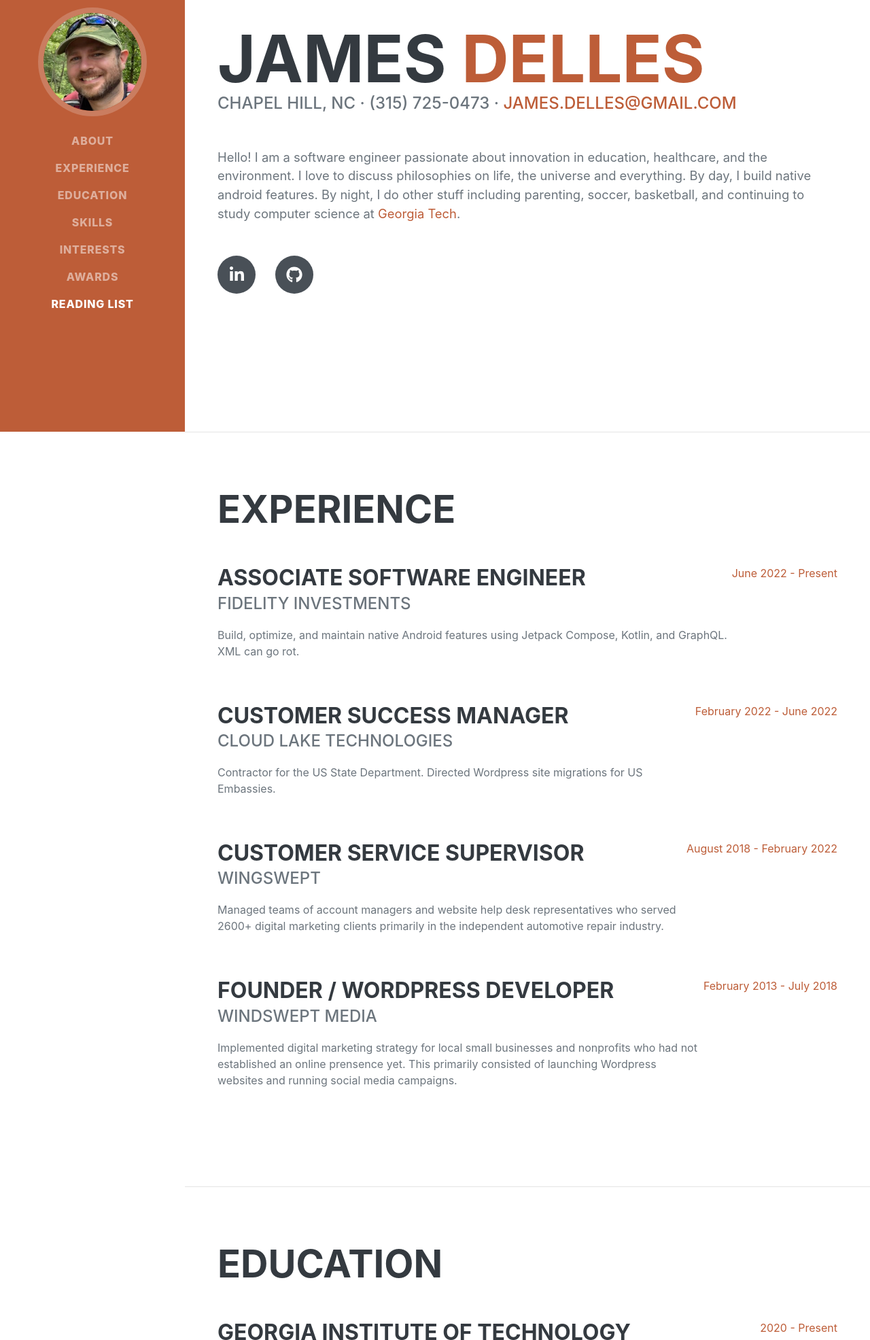
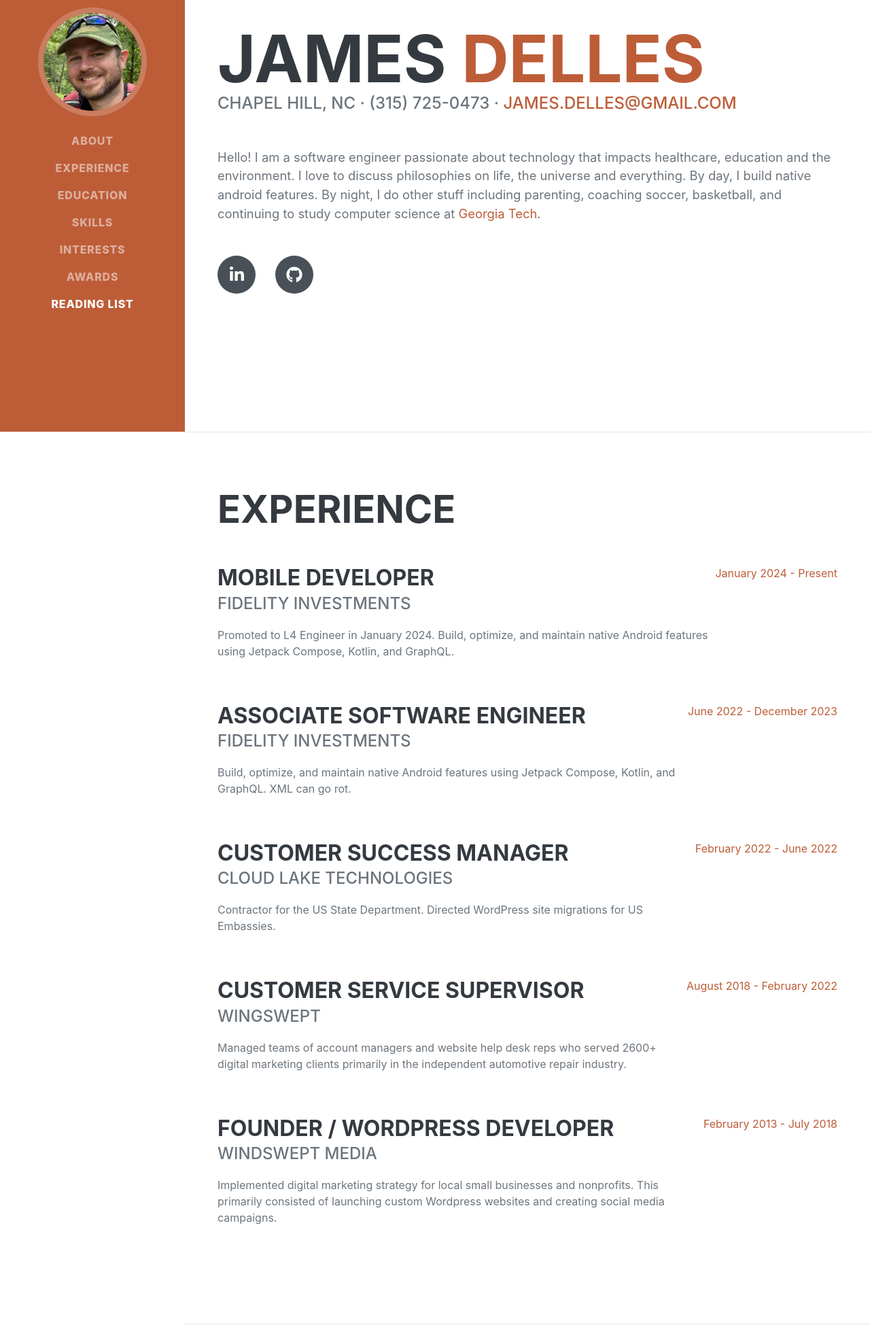
Before and after one commit to jdelles/jdelles.github.io, a plain HTML site: page index.html in a window 1280 px wide. Shown: the part 165-2136 px from the top of the page at 68% size. Drawn offline with nearby package versions, Linux system fonts and the light colour scheme; a web font is replaced by a local one.

Commit message:
Updated for current information

```diff
--- a/index.html
+++ b/index.html
@@ -8,7 +8,7 @@
         />
         <meta
             name="description"
-            content="Java and Web Developer obsessed with crafting outstanding user experiences based in Chapel Hill, North Carolina"
+            content="Mobile Engineer dedicated to crafting outstanding user experiences based in Chapel Hill, North Carolina"
         />
         <meta name="author" content="James Delles" />
         <title>Developer Portfolio | James Delles</title>
@@ -131,11 +131,10 @@
                     </div>
                     <p class="lead mb-5">
                         Hello! I am a software engineer passionate about
-                        innovation in education, healthcare, and the
-                        environment. I love to discuss philosophies on life, the
+                        technology that impacts healthcare, education and the environment. I love to discuss philosophies on life, the
                         universe and everything. By day, I build native android
                         features. By night, I do other stuff including
-                        parenting, soccer, basketball, and continuing to study
+                        parenting, coaching soccer, basketball, and continuing to study
                         computer science at
                         <a href="https://omscs.gatech.edu/">Georgia Tech</a>.
                     </p>
@@ -157,6 +156,25 @@
                 <div class="resume-section-content">
                     <h2 class="mb-5">Experience</h2>
                     <div
+                            class="d-flex flex-column flex-md-row justify-content-between mb-5"
+                    >
+                        <div class="flex-grow-1">
+                            <h3 class="mb-0">Mobile Developer</h3>
+                            <div class="subheading mb-3">
+                                Fidelity Investments
+                            </div>
+                            <p>
+                                Promoted to L4 Engineer in January 2024.
+                                Build, optimize, and maintain native Android
+                                features using Jetpack Compose, Kotlin, and
+                                GraphQL.
+                            </p>
+                        </div>
+                        <div class="flex-shrink-0">
+                            <span class="text-primary">January 2024 - Present</span>
+                        </div>
+                    </div>
+                    <div
                         class="d-flex flex-column flex-md-row justify-content-between mb-5"
                     >
                         <div class="flex-grow-1">
@@ -171,9 +189,7 @@
                             </p>
                         </div>
                         <div class="flex-shrink-0">
-                            <span class="text-primary"
-                                >June 2022 - Present</span
-                            >
+                            <span class="text-primary">June 2022 - December 2023</span>
                         </div>
                     </div>
                     <div
@@ -186,24 +202,20 @@
                             </div>
                             <p>
                                 Contractor for the US State Department. Directed
-                                Wordpress site migrations for US Embassies.
+                                WordPress site migrations for US Embassies.
                             </p>
                         </div>
                         <div class="flex-shrink-0">
-                            <span class="text-primary"
-                                >February 2022 - June 2022</span
-                            >
+                            <span class="text-primary">February 2022 - June 2022</span>
                         </div>
                     </div>
-                    <div
-                        class="d-flex flex-column flex-md-row justify-content-between mb-5"
-                    >
+                    <div class="d-flex flex-column flex-md-row justify-content-between mb-5">
                         <div class="flex-grow-1">
                             <h3 class="mb-0">Customer Service Supervisor</h3>
                             <div class="subheading mb-3">WingSwept</div>
                             <p>
                                 Managed teams of account managers and website
-                                help desk representatives who served 2600+
+                                help desk reps who served 2600+
                                 digital marketing clients primarily in the
                                 independent automotive repair industry.
                             </p>
@@ -222,10 +234,9 @@
                             <div class="subheading mb-3">WindSwept Media</div>
                             <p>
                                 Implemented digital marketing strategy for local
-                                small businesses and nonprofits who had not
-                                established an online prensence yet. This
-                                primarily consisted of launching Wordpress
-                                websites and running social media campaigns.
+                                small businesses and nonprofits. This
+                                primarily consisted of launching custom Wordpress
+                                websites and creating social media campaigns.
                             </p>
                         </div>
                         <div class="flex-shrink-0">
@@ -259,10 +270,14 @@
                             <ul>
                                 <li>CS6750 - Human Computer Interaction</li>
                                 <li>CS8001-OFT - Futurism Seminar</li>
+                                <li>CS6300 - Software Development Process</li>
+                                <li>CS6400 - Database Systems Concepts and Design</li>
+                                <li>CS7637 - Knowledge-Based Artificial Intelligence</li>
+                                <li>CS6603 - AI, Ethics, and Society</li>
                             </ul>
                         </div>
                         <div class="flex-shrink-0">
-                            <span class="text-primary">2020 - Present</span>
+                            <span class="text-primary">2023 - Present</span>
                         </div>
                     </div>
                     <div
@@ -303,7 +318,7 @@
                             </ul>
                         </div>
                         <div class="flex-shrink-0">
-                            <span class="text-primary">2020 - Present</span>
+                            <span class="text-primary">2020 - 2022</span>
                         </div>
                     </div>
                     <div
@@ -373,7 +388,7 @@
                     <p class="mb-5">
                         I enjoy spending a great deal of time with my family. I
                         have a terrific partner and between us we are raising 4
-                        children to raise. Watching them grow while helping to
+                        children. Watching them grow while helping to
                         shape their values is my highest calling.
                     </p>
                 </div>
@@ -385,6 +400,12 @@
                     <h2 class="mb-5">Awards & Certifications</h2>
 
                     <ul class="fa-ul mb-5">
+                        <li>
+                            <span class="fa-li"
+                            ><i class="fas fa-trophy text-warning"></i
+                            ></span>
+                            Apollo GraphQL Developer Associate
+                        </li>
                         <li>
                             <span class="fa-li"
                                 ><i class="fas fa-trophy text-warning"></i
```
Also changed, not shown: 1 other file.
